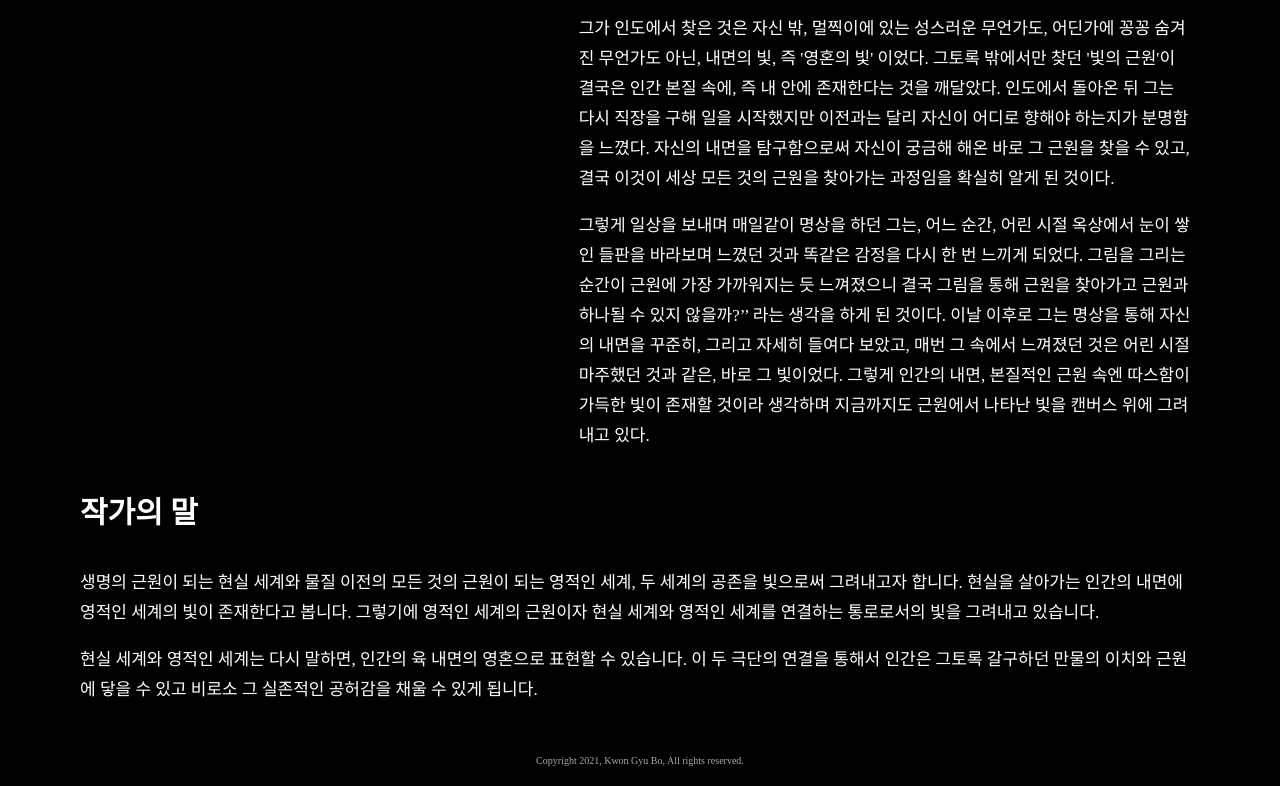
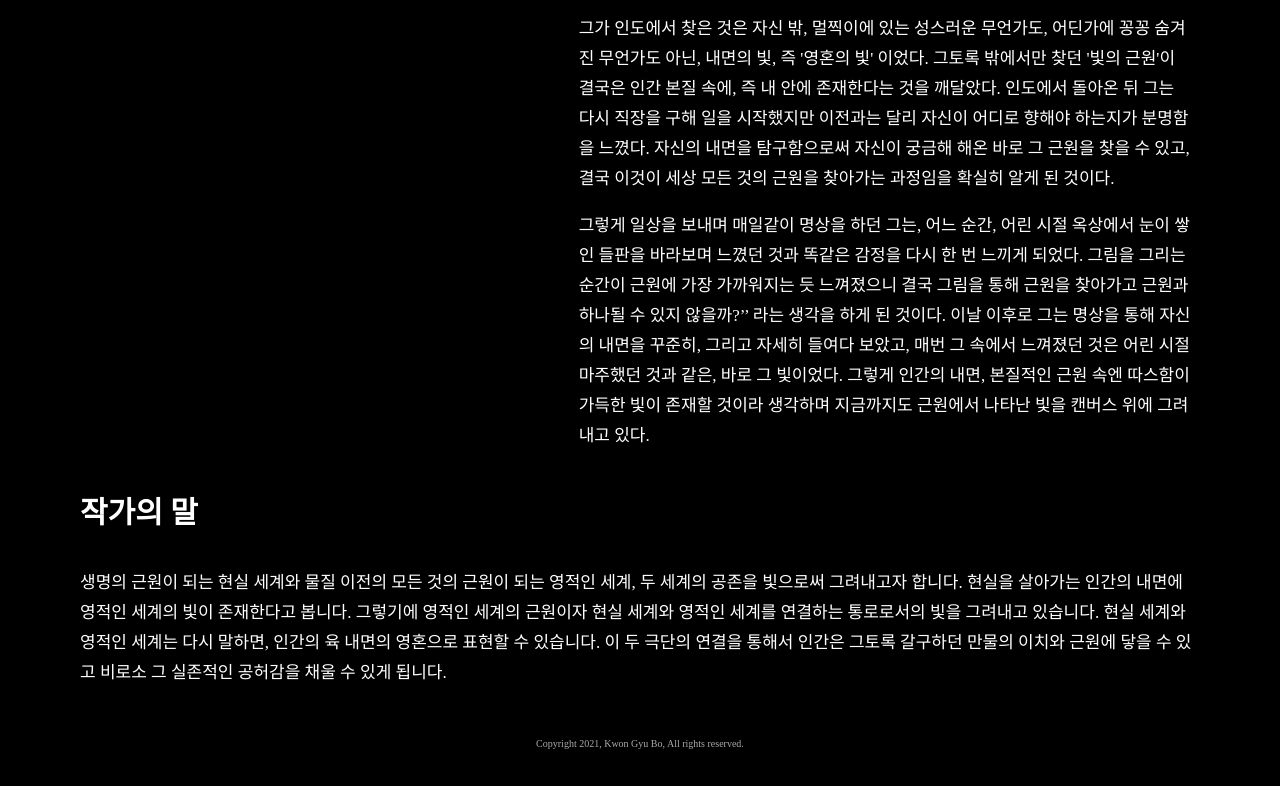
Before and after one commit to kwongyubo/kwongyubo, a plain HTML site: page biography.html in a window 1280 px wide. Shown: the part 999-1785 px from the top of the page. Drawn offline with Linux system fonts and the light colour scheme; a web font is replaced by a local one.

Commit message:
Update biography.html

```diff
--- a/biography.html
+++ b/biography.html
@@ -35,8 +35,7 @@
   </div>
   <div class="biotext2">
     <div class="biohead2"> 작가의 말</div>
-    <p>생명의 근원이 되는 현실 세계와 물질 이전의 모든 것의 근원이 되는 영적인 세계, 두 세계의 공존을 빛으로써 그려내고자 합니다. 현실을 살아가는 인간의 내면에 영적인 세계의 빛이 존재한다고 봅니다. 그렇기에 영적인 세계의 근원이자 현실 세계와 영적인 세계를 연결하는 통로로서의 빛을 그려내고 있습니다.</p>
-    <p>현실 세계와 영적인 세계는 다시 말하면, 인간의 육 내면의 영혼으로 표현할 수 있습니다. 이 두 극단의 연결을 통해서 인간은 그토록 갈구하던 만물의 이치와 근원에 닿을 수 있고 비로소 그 실존적인 공허감을 채울 수 있게 됩니다.</p>
+    <p>생명의 근원이 되는 현실 세계와 물질 이전의 모든 것의 근원이 되는 영적인 세계, 두 세계의 공존을 빛으로써 그려내고자 합니다. 현실을 살아가는 인간의 내면에 영적인 세계의 빛이 존재한다고 봅니다. 그렇기에 영적인 세계의 근원이자 현실 세계와 영적인 세계를 연결하는 통로로서의 빛을 그려내고 있습니다. 현실 세계와 영적인 세계는 다시 말하면, 인간의 육 내면의 영혼으로 표현할 수 있습니다. 이 두 극단의 연결을 통해서 인간은 그토록 갈구하던 만물의 이치와 근원에 닿을 수 있고 비로소 그 실존적인 공허감을 채울 수 있게 됩니다.</p>
     </div>
 
 
```
